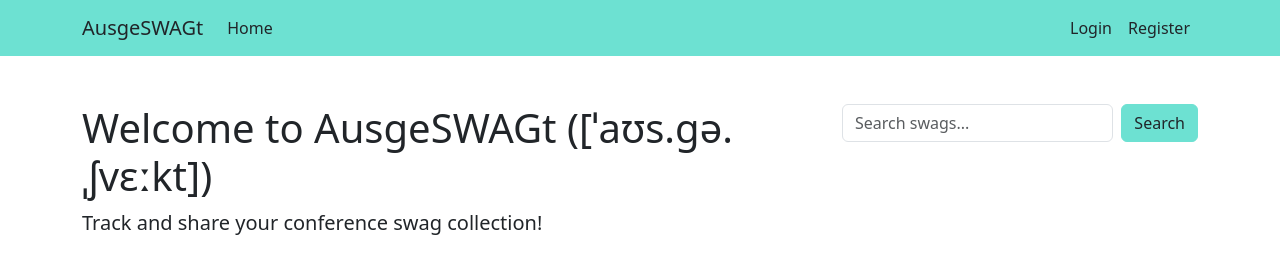
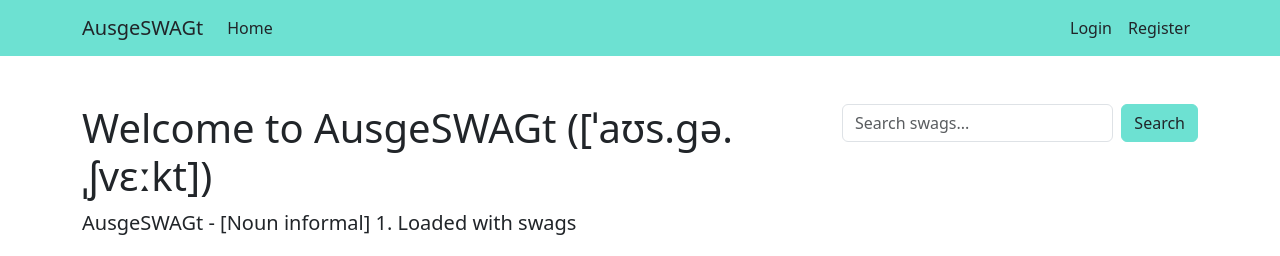
Before and after one commit to Cheukting/AusgeSWAGt, a Django app: page / in a window 1280 px wide. Shown: the top 256 px of the page. Run offline with Django 5.2, Linux system fonts and the light colour scheme; data comes from the database, SQL or seed files in the repository.

Commit message:
Add a descriptive tagline explaining "AusgeSWAGt"
Introduced a new lead paragraph defining "AusgeSWAGt" as a noun with its informal meaning to enhance context and engagement. This provides users with a clearer understanding of the term's playful significance.

```diff
--- a/templates/swags/home.html
+++ b/templates/swags/home.html
@@ -6,6 +6,7 @@
 <div class="row mb-4">
     <div class="col-md-8 mb-3 mb-md-0">
         <h1>Welcome to AusgeSWAGt ([ˈaʊs.ɡə.ˌʃvɛːkt])</h1>
+        <p class="lead"><b>AusgeSWAGt</b> - [Noun informal] 1. Loaded with swags</p>
         <p class="lead">Track and share your conference swag collection!</p>
     </div>
     <div class="col-md-4">
```
